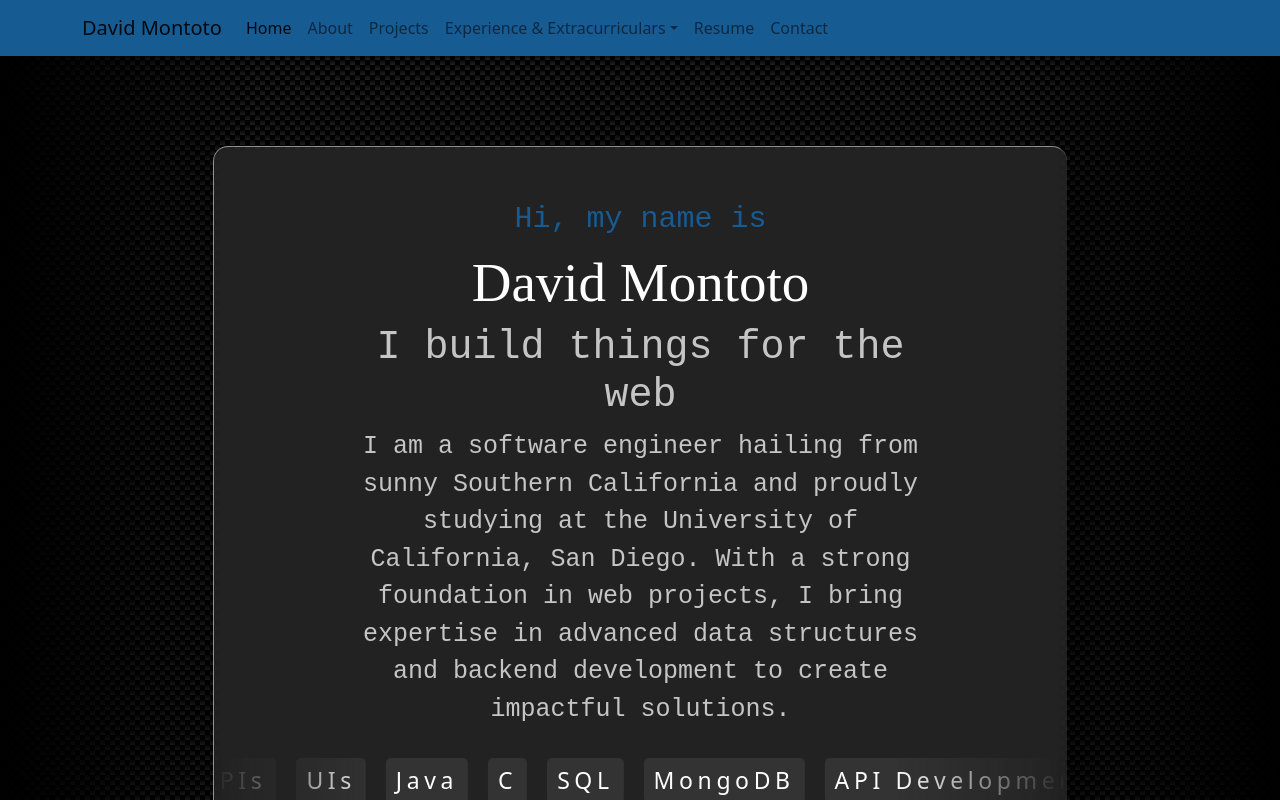
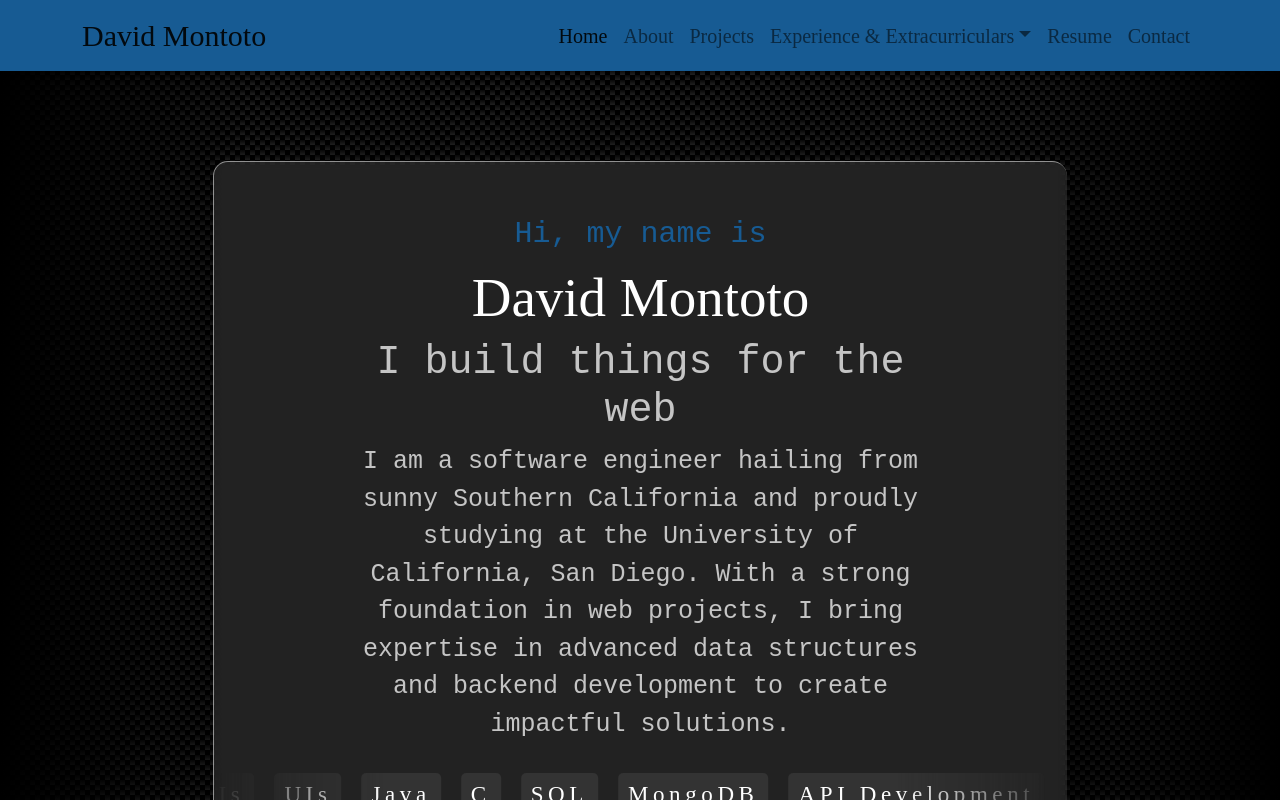
Before and after one commit to dmmontoto/React-Portfolio, a React (Vite) app: page / in a window 1280 px wide. Shown: the top 800 px of the page. Built offline with nearby package versions, Linux system fonts and the light colour scheme.

Commit message:
added polishing to the navbar

```diff
--- a/src/App.css
+++ b/src/App.css
@@ -8,6 +8,7 @@
 
 #root {
   text-align: center;
+  font-family: 'Times New Roman', Times, serif;
 }
 
 body {
@@ -20,14 +21,19 @@ body {
 
 /* NAV */
 
+.NavTitle {
+  font-size: 30px;
+}
+
 .bg-secondary {
   background-color: var(--main-blue) !important;
   display: flex !important;
   align-items: center !important;
   justify-content: center !important;
+  font-size: 20px;
 }
 
-.me-auto {
+.ms-auto {
   display: flex !important;
   align-items: center !important;
   justify-content: center !important;
--- a/src/components/NavTabs.jsx
+++ b/src/components/NavTabs.jsx
@@ -12,10 +12,10 @@ function NavTabs() {
   return (
     <Navbar expand="lg" className="bg-secondary">
       <Container>
-        <Navbar.Brand href="#home">David Montoto</Navbar.Brand>
+        <Navbar.Brand className='NavTitle' href="#home">David Montoto</Navbar.Brand>
         <Navbar.Toggle aria-controls="basic-navbar-nav" />
         <Navbar.Collapse id="basic-navbar-nav">
-          <Nav className="me-auto">
+          <Nav className="ms-auto">
           <Link
           to="/"
           // This is a conditional (ternary) operator that checks to see if the current page is "Home"
```
